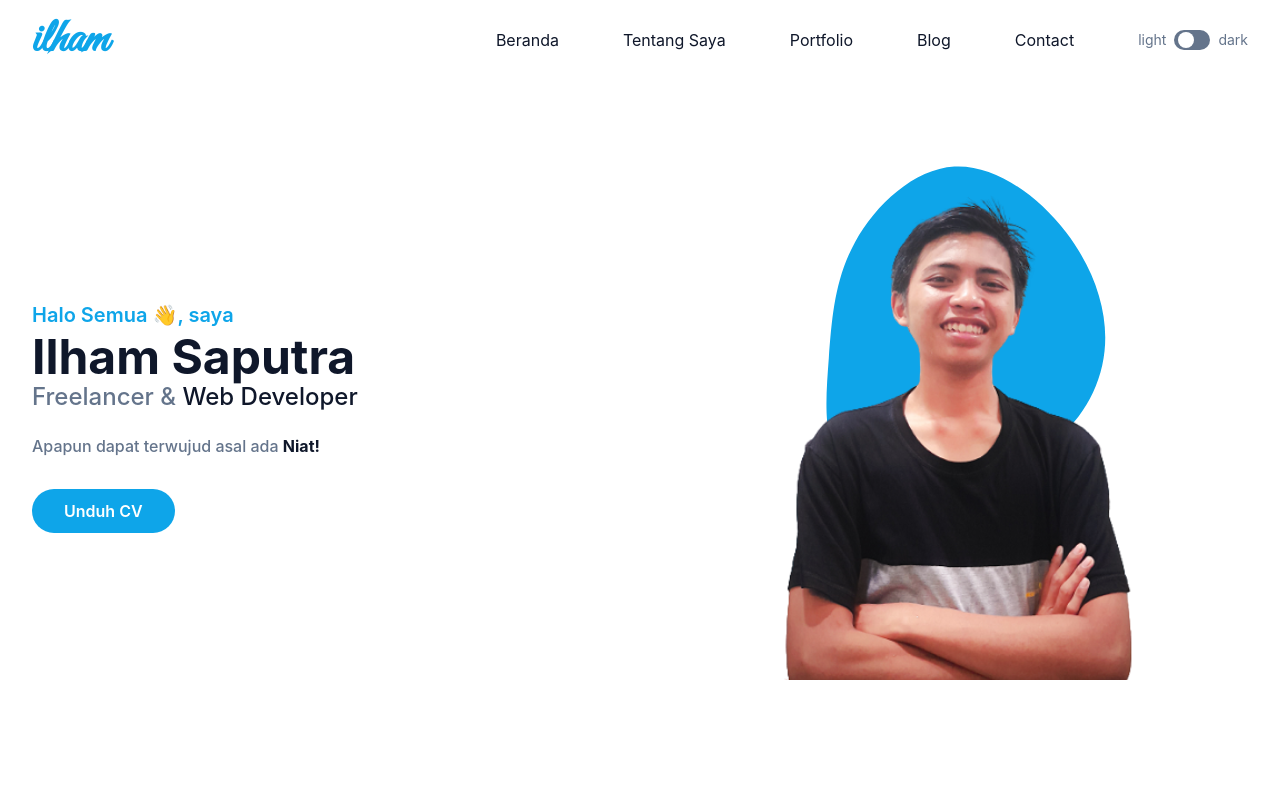
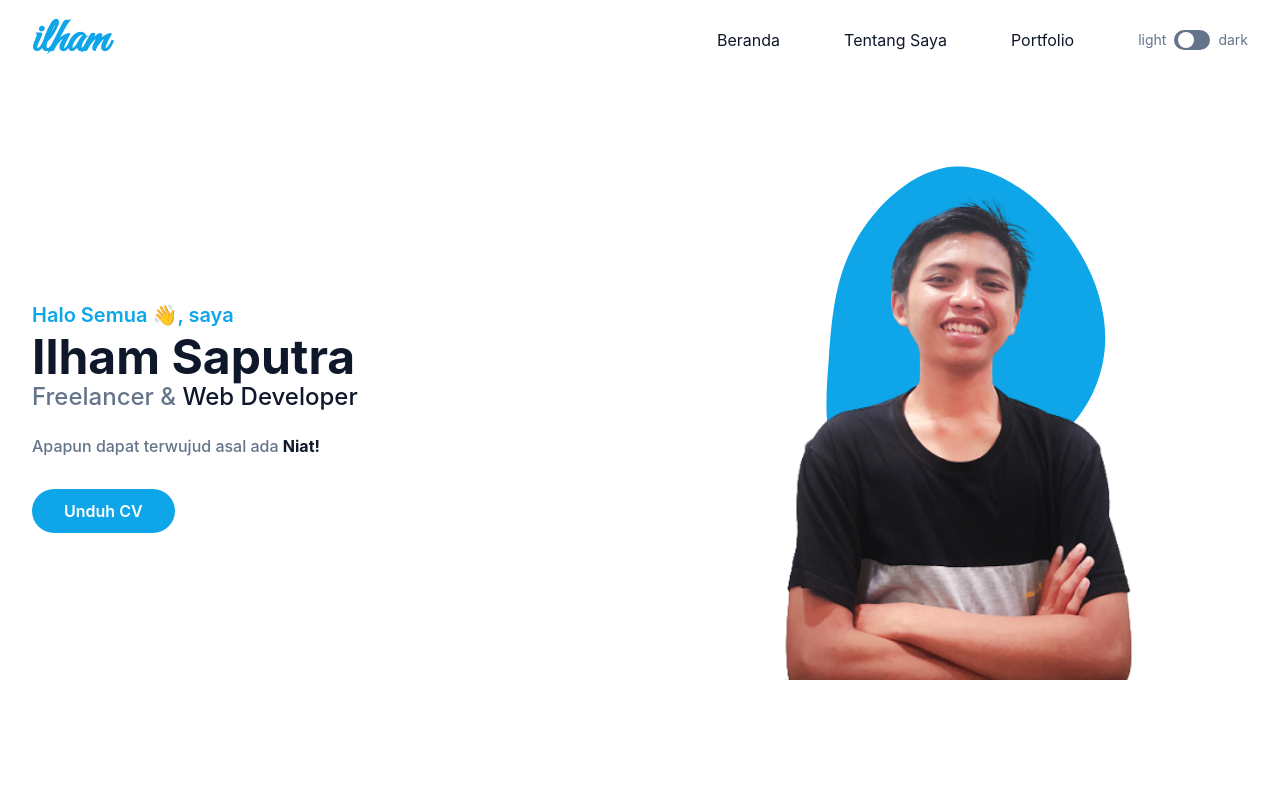
Before and after one commit to ilhamsptra20/ilhamsptra20.github.io, a website: page index.html in a window 1280 px wide. Shown: the top 800 px of the page. Drawn offline with Linux system fonts and the light colour scheme.

Commit message:
Update index.html

```diff
--- a/index.html
+++ b/index.html
@@ -43,12 +43,6 @@
                 </li>
                 <li class="group">
                   <a href="#portfolio" class="mx-8 flex py-2 text-base text-dark group-hover:text-primary dark:text-white">Portfolio</a>
-                </li>
-                <li class="group">
-                  <a href="#blog" class="mx-8 flex py-2 text-base text-dark group-hover:text-primary dark:text-white">Blog</a>
-                </li>
-                <li class="group">
-                  <a href="#contact" class="mx-8 flex py-2 text-base text-dark group-hover:text-primary dark:text-white">Contact</a>
                 </li>
                 <li class="mt-3 flex items-center pl-8 lg:mt-0">
                   <div class="flex">
```
